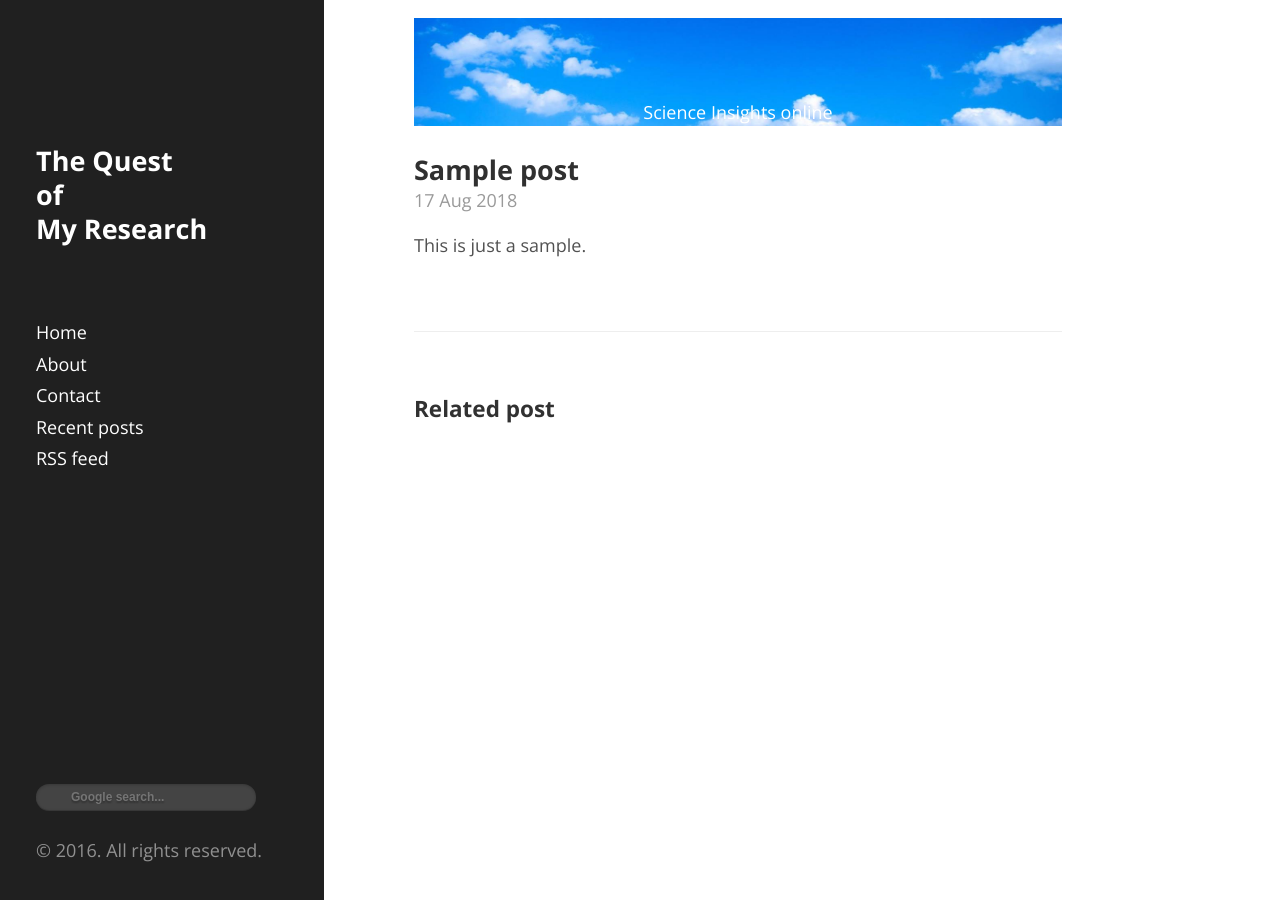
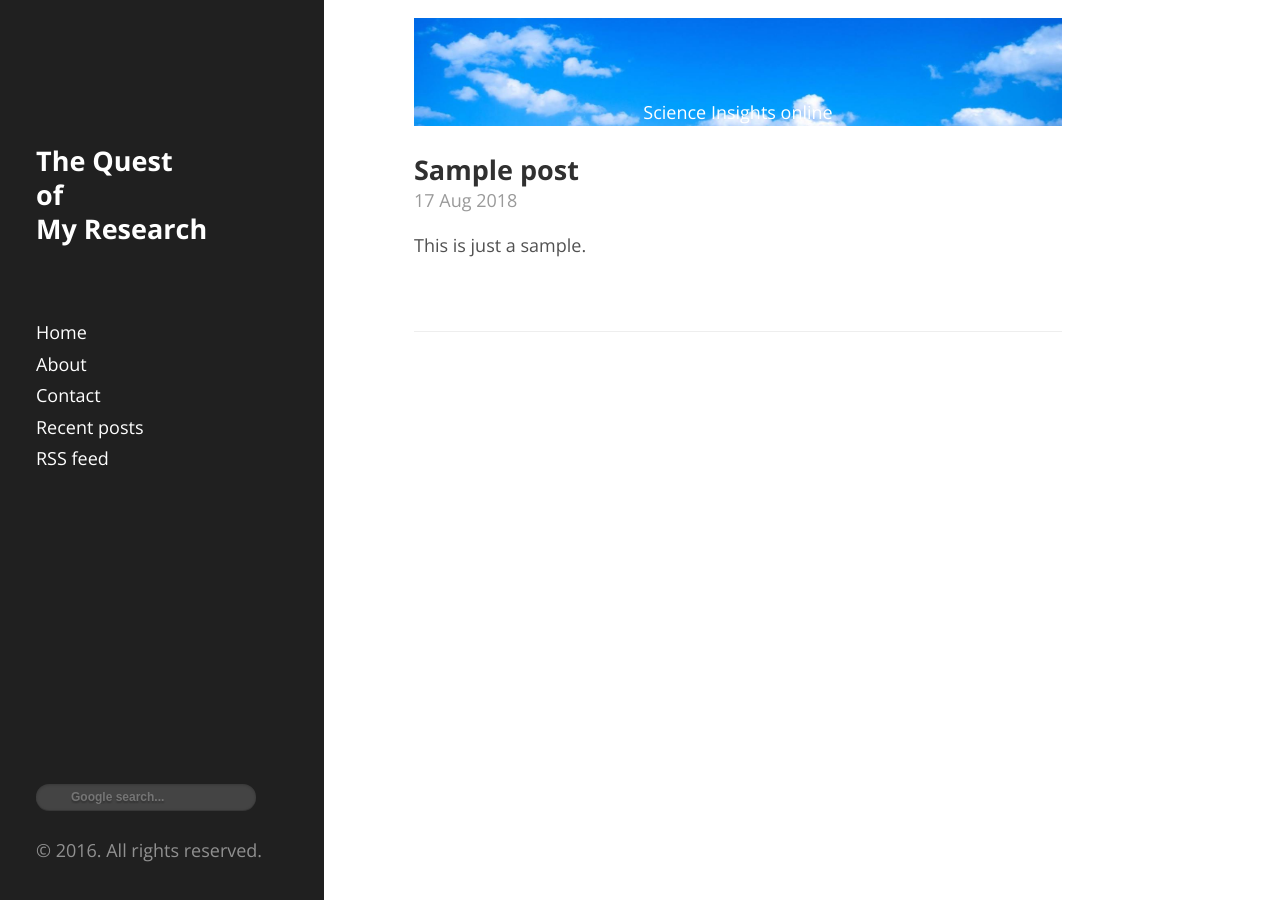
Before and after one commit to tranhungnghiep/tranhungnghiep.github.io, a Jekyll site: the page built from _posts/2018-08-17-sample-post.md, in a window 1280 px wide. Built offline with Jekyll 4.4.1, drawn with Linux system fonts in a browser that asks for light colours; comment, search, counter and statistics services are not loaded.

Commit message:
Check and print related posts

```diff
--- a/_includes/related_posts.html
+++ b/_includes/related_posts.html
@@ -1,7 +1,4 @@
 <div class="related">
-
-  <h3>Related post</h3>
-  <ul class="related-posts">
 
   {% comment %}---> the maximum number of related to posts
                     to be printed {% endcomment %}
@@ -12,13 +9,12 @@
                     as a related post {% endcomment %}
   {% assign minCommonTags =  1 %}
 
-  {% assign maxRelatedCounter = 0 %}
-
+  {% comment %}---> first: check if there is any related post,
+                    if yes, print {% endcomment %}
+  {% assign isRelated = 0 %}
   {% for post in site.related_posts %}
-
     {% assign sameTagCount = 0 %}
     {% assign commonTags = '' %}
-
     {% for tag in post.tags %}
       {% comment %}---> Only compare if post is
                         not same as current page {% endcomment %}
@@ -30,18 +26,44 @@
         {% endif %}
       {% endif %}
     {% endfor %}
+    {% if sameTagCount >= 2 %}
+      {% assign isRelated = 1 %}
+      {% break %}
+    {% endif %}
+  {% endfor %}
 
+  {% comment %}---> now, print {% endcomment %}
+  {% if isRelated == 1 %}
+    <h3>Further reading</h3>
+    <ul class="related-posts">
+
+    {% assign relatedCounter = 0 %}
+    {% for post in site.related_posts %}
+      {% assign sameTagCount = 0 %}
+      {% assign commonTags = '' %}
+      {% for tag in post.tags %}
+        {% comment %}---> Only compare if post is
+                          not same as current page {% endcomment %}
+        {% if post.url != page.url %}
+          {% if page.tags contains tag %}
+            {% assign sameTagCount = sameTagCount | plus: 1 %}
+            {% capture tagmarkup %} <span class="label label-default">[{{ tag }}]</span> {% endcapture %}
+            {% assign commonTags = commonTags | append: tagmarkup %}
+          {% endif %}
+        {% endif %}
+      {% endfor %}
       {% if sameTagCount >= 2 %}
         <li>
         <h5><a href="{{ site.baseurl }}{{ post.url }}">{{ post.title }}</a><small> ({{ post.date | date_to_string }}) {{ commonTags }}</small></h5>
-      {% assign maxRelatedCounter = maxRelatedCounter | plus: 1 %}
-      {% if maxRelatedCounter >= maxRelated %}
+        {% assign relatedCounter = relatedCounter | plus: 1 %}
+        {% if relatedCounter >= maxRelated %}
           {% break %}
         {% endif %}
         </li>
       {% endif %}
+    {% endfor %}
 
-  {% endfor %}
     </ul>
+  {% endif %}
 
 </div>
```
Lines whose indentation alone changed are shown as unchanged.
